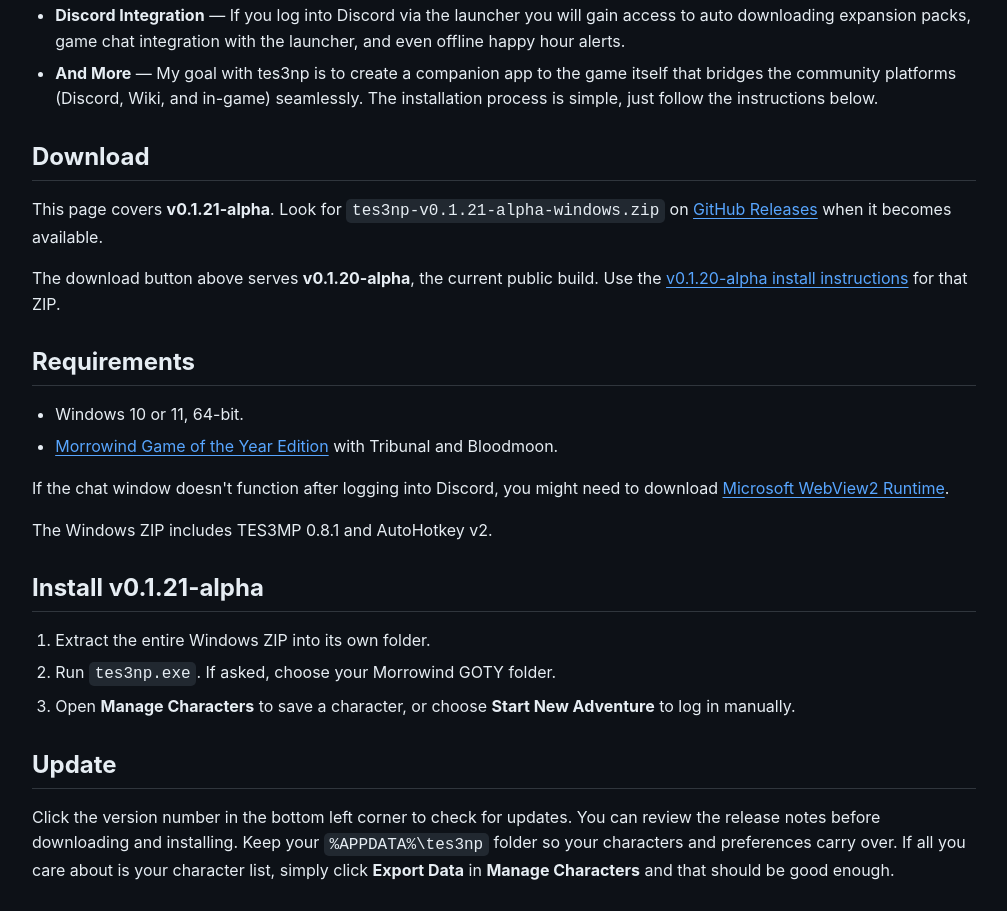
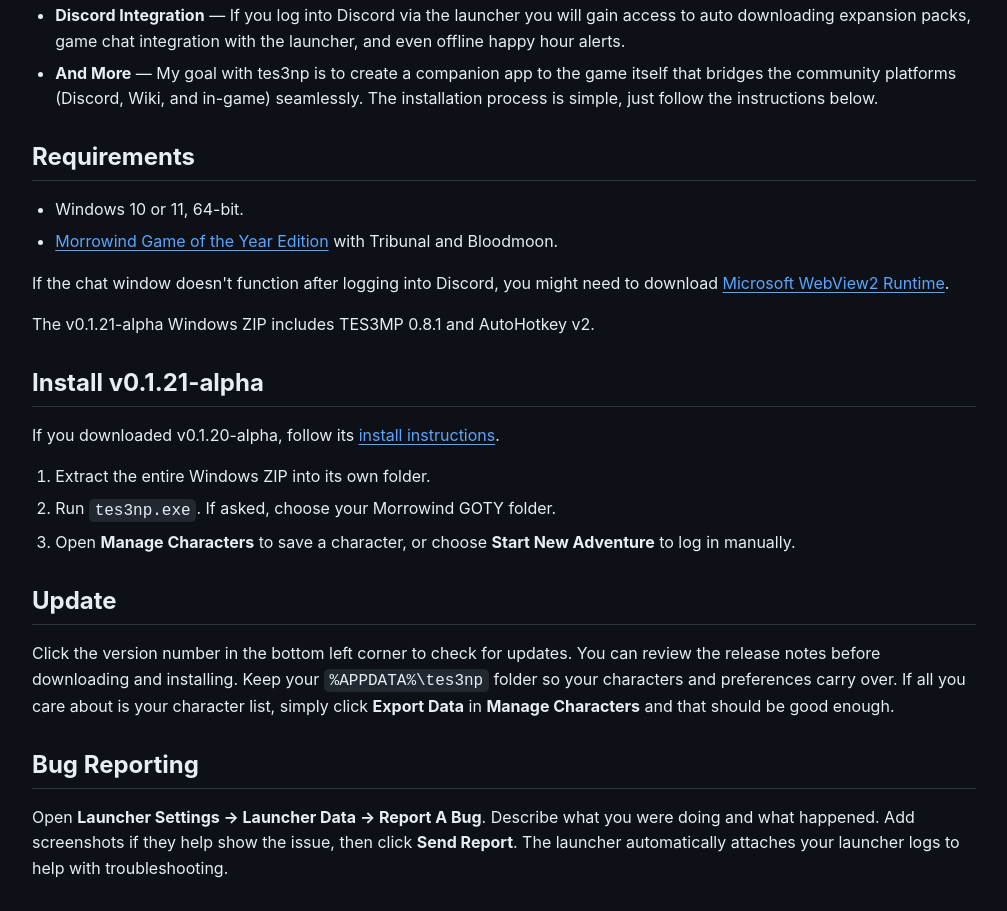
Before and after one commit to IAmShawn98/tes3np-releases, a plain HTML site: page docs/index.html in a window 1280 px wide. Shown: the part 1414-2325 px from the top of the page, without its empty margins (136-1143 px from the left). Drawn offline with Linux system fonts and the light colour scheme.

Commit message:
Use the Windows button as the landing page download

```diff
--- a/docs/index.html
+++ b/docs/index.html
@@ -83,12 +83,6 @@
       </ul>
     </section>
 
-    <section id="download">
-      <h2>Download</h2>
-      <p>This page covers <strong>v0.1.21-alpha</strong>. Look for <code>tes3np-v0.1.21-alpha-windows.zip</code> on <a href="https://github.com/IAmShawn98/tes3np-releases/releases/tag/latest-alpha">GitHub Releases</a> when it becomes available.</p>
-      <p>The download button above serves <strong>v0.1.20-alpha</strong>, the current public build. Use the <a href="https://github.com/IAmShawn98/tes3np-releases#install">v0.1.20-alpha install instructions</a> for that ZIP.</p>
-    </section>
-
     <section id="requirements">
       <h2>Requirements</h2>
       <ul>
@@ -96,11 +90,12 @@
         <li><a href="https://en.uesp.net/wiki/Morrowind:Morrowind">Morrowind Game of the Year Edition</a> with Tribunal and Bloodmoon.</li>
       </ul>
       <p>If the chat window doesn't function after logging into Discord, you might need to download <a href="https://developer.microsoft.com/en-us/microsoft-edge/webview2/#download-section">Microsoft WebView2 Runtime</a>.</p>
-      <p>The Windows ZIP includes TES3MP 0.8.1 and AutoHotkey v2.</p>
+      <p>The v0.1.21-alpha Windows ZIP includes TES3MP 0.8.1 and AutoHotkey v2.</p>
     </section>
 
     <section id="install">
       <h2>Install v0.1.21-alpha</h2>
+      <p>If you downloaded v0.1.20-alpha, follow its <a href="https://github.com/IAmShawn98/tes3np-releases#install">install instructions</a>.</p>
       <ol>
         <li>Extract the entire Windows ZIP into its own folder.</li>
         <li>Run <code>tes3np.exe</code>. If asked, choose your Morrowind GOTY folder.</li>
```
